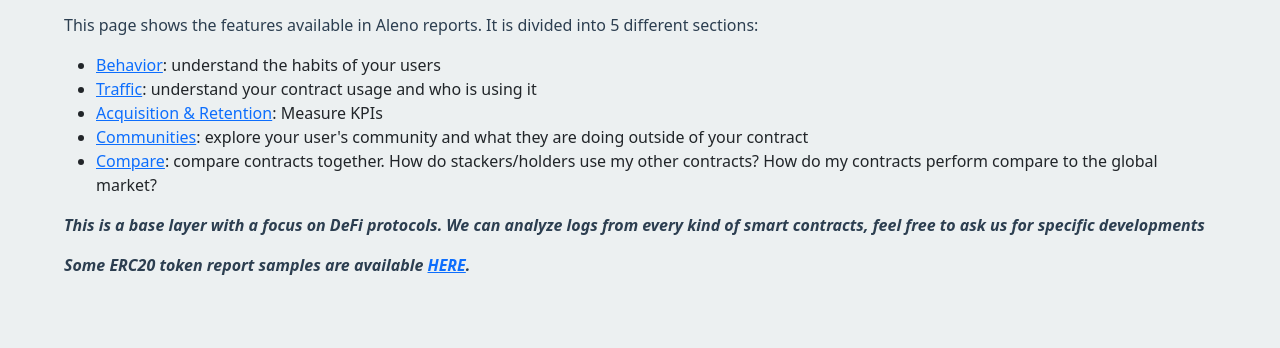
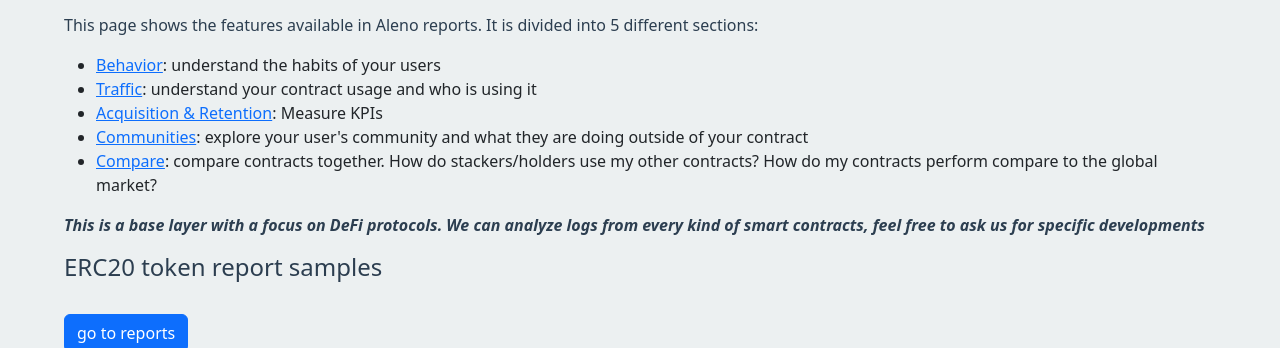
Before and after one commit to Aleno1/aleno-features, a plain HTML site: page index.html in a window 1280 px wide. Shown: the part 99-447 px from the top of the page. Drawn offline with nearby package versions, Linux system fonts and the light colour scheme.

Commit message:
add reports link button

```diff
--- a/index.html
+++ b/index.html
@@ -45,8 +45,10 @@
   <p style="font-weight: bold; font-style: italic;">This is a base layer with a focus on DeFi protocols. We can
     analyze logs from every kind of smart contracts, feel free to ask us for specific developments</p>
 
-  <p style="font-weight: bold; font-style: italic;">Some ERC20 token report samples are available <a
-      href="https://aleno1.github.io/aleno-token-report-poc/">HERE</a>.</p>
+  <h4 style="margin-bottom: 2rem;">ERC20 token report samples </h4>
+  <a href="https://aleno1.github.io/aleno-token-report-poc/" class="btn btn-primary" data-bs-toggle="modal"
+    data-bs-target="#${id}" target="_blank">go to reports
+  </a>
 
   <div id="content-container"></div>
 
```
